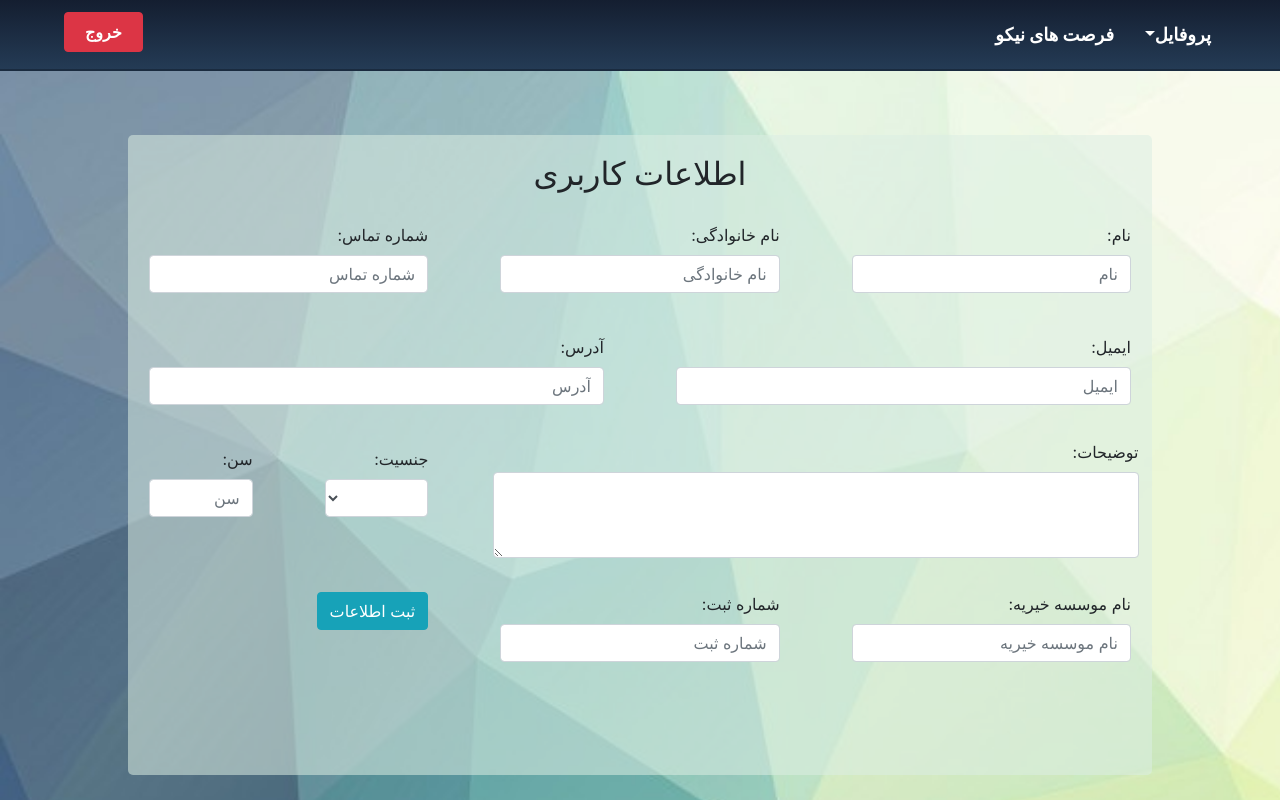
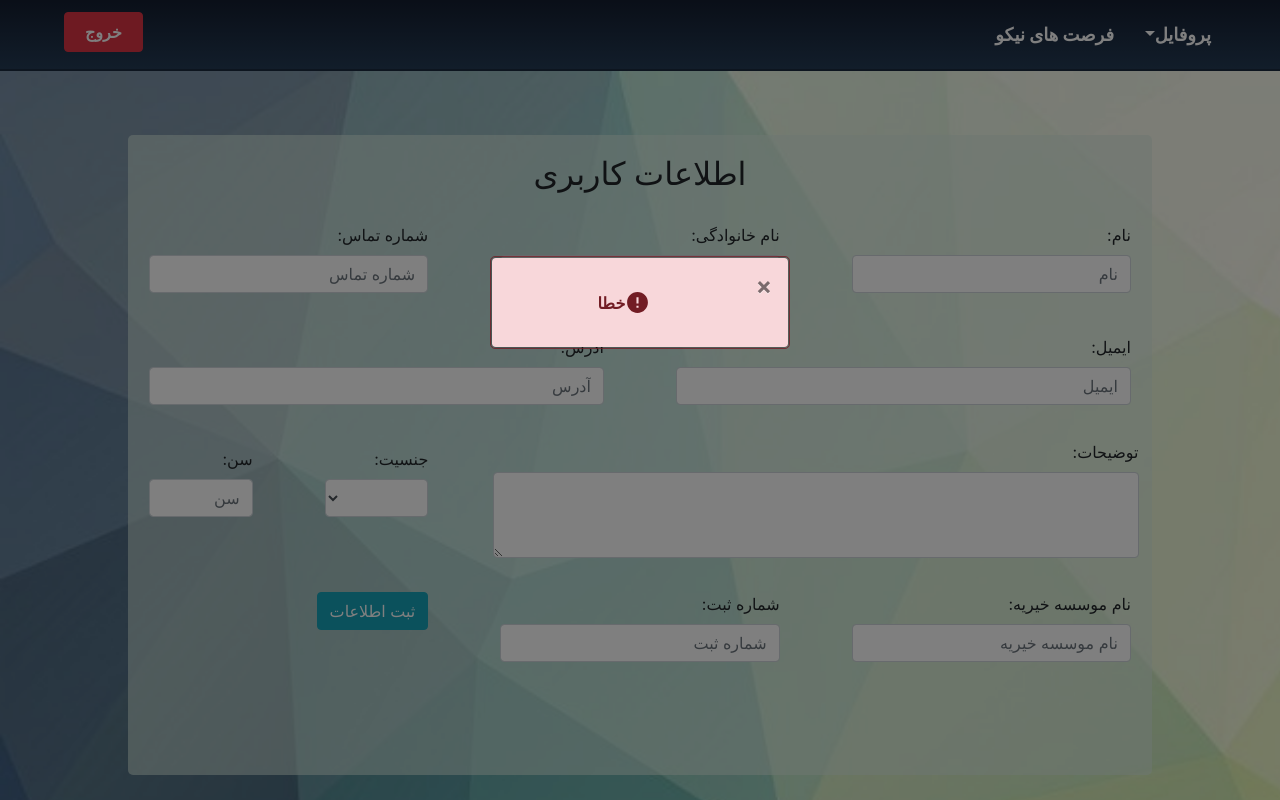
Before and after one commit to QueraTeam/django-college-frontend, a React (Create React App) app: page /charity in a window 1280 px wide. Shown: the top 800 px of the page. Built offline with nearby package versions, Linux system fonts and the light colour scheme; no server answers; a web font is replaced by a local one.

Commit message:
task errors on charity profile

```diff
--- a/src/Pages/charityProfile.jsx
+++ b/src/Pages/charityProfile.jsx
@@ -34,6 +34,7 @@ export default class CharityProfile extends React.Component {
       charityName: '',
       show: false,
       alartShow: false,
+      errorModalShow: false,
       key: 1,
       regexp: /^[0-9\b]+$/
     }
@@ -62,8 +63,9 @@ export default class CharityProfile extends React.Component {
         })
         this.setState({ taskslist: response.data })
       })
-      .catch(function (error) {
+      .catch((error) => {
         console.log(error)
+        this.setState({ errorModalShow: true })
       })
   }
 
@@ -155,8 +157,9 @@ export default class CharityProfile extends React.Component {
         console.log(response.data)
         window.location.reload()
       })
-      .catch(function (error) {
+      .catch((error) => {
         console.log(error)
+        this.setState({ errorModalShow: true })
       })
   }
 
@@ -177,8 +180,9 @@ export default class CharityProfile extends React.Component {
         console.log(response.data)
         window.location.reload()
       })
-      .catch(function (error) {
+      .catch((error) => {
         console.log(error)
+        this.setState({ errorModalShow: true })
       })
   }
 
@@ -196,12 +200,18 @@ export default class CharityProfile extends React.Component {
         console.log('taskrequest', response.data)
         window.location.reload()
       })
-      .catch(function (error) {
+      .catch((error) => {
         console.log(error)
+        this.setState({ errorModalShow: true })
       })
   }
+
   alertclose() {
     this.setState({ alartShow: false })
+  }
+
+  errorTaskClose() {
+    this.setState({ errorModalShow: false })
   }
 
   render() {
@@ -481,6 +491,14 @@ export default class CharityProfile extends React.Component {
             </Tabs>
           </div>
         </div>
+        <Modal show={this.state.errorModalShow} onHide={() => this.errorTaskClose()} size='sm' id='taskError'>
+          <Modal.Header closeButton id='taskerrorHead' >
+            <Modal.Body id='taskerrorBody' >
+              <span style={{ fontWeight: 'bold' }} > خطا </span>
+              <MdError size='25px' />
+            </Modal.Body >
+          </Modal.Header>
+        </Modal>
       </div>
     )
   }
```
